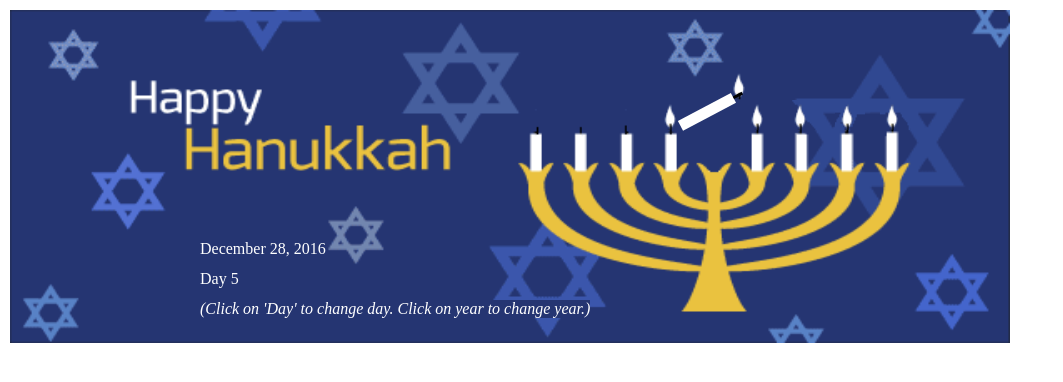
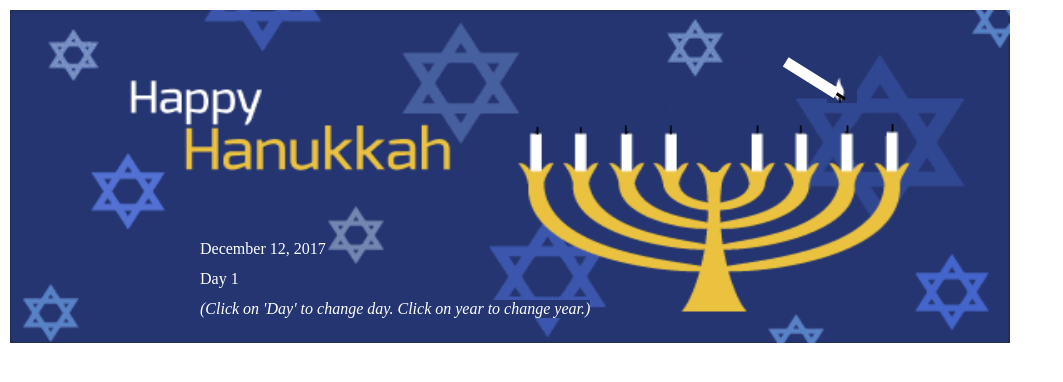
Before and after one commit to DarylMcCullough/hanukkah, a plain HTML site: page index.html in a window 1280 px wide. Both pictures are taken after a click on the element "2016". Shown: the whole page, without its empty margins (0-1063 px from the left). Drawn offline with Linux system fonts and the light colour scheme; a web font is replaced by a local one.

Commit message:
Add code to figure out which day of Hanukkah

```diff
--- a/scripts/hanukkah.js
+++ b/scripts/hanukkah.js
@@ -1,19 +1,82 @@
+Date.prototype.addDays = function(days)
+{
+    var dat = new Date(this.valueOf());
+    dat.setDate(dat.getDate() + days);
+    return dat;
+}
+
+
 var fromTop = 132;
 var fromLeft = 708;
 var fromTopInitial = 132;
 var fromLeftInitial = 708;
-var day = 5;
+var day = 1;
 
 var deg = 0;
 var id = -1;
 var timeoutId = -1;
 
-var year = 2016;
-var month = "December";
-var dayOfMonth = 28;
+var year = 2015;
+var month = "November";
+var dayOfMonth = 12;
+var daysInHanukkah = 8;
+
+function setup() {
+    var date = new Date();
+    year = date.getFullYear();
+    var yearIndex = getYearIndex();
+    var startHanukkah = hanukkahDates[yearIndex];
+    day = 1;
+    for (var i=1; i<=daysInHanukkah; i++) {
+        var date1 = startHanukkah.addDays(i-1);
+
+        if (date1.getMonth() != date.getMonth()) {
+            continue;
+        }
+        if (date1.getFullYear() != date.getFullYear()) {
+            continue;
+        }
+        if (date1.getDate() != date.getDate()) {
+            continue;
+        }
+        day = i;
+        break;
+    }
+    if (day == 1) {
+        date = startHanukkah;
+    }
+    var mnth = date.getMonth();
+    month = months[mnth];
+    dayOfMonth = date.getDate();
+    year = date.getFullYear();
+}
+
+year = new Date().getFullYear();
+var i = new Date().getMonth();
 
 var months = ["January", "February", "March", "April", "May", "June", "July", "August", "September", "October", "November", "December"];
 
+function makeDate(day, month, year) {
+    var monthIndex = -1;
+    for (var i=0; i<months.length; i++) {
+        if (month == months[i]) {
+            monthIndex = i;
+            break;
+        }
+    }
+    return new Date(year, monthIndex, day);
+}
+
+hanukkahDates = [
+    makeDate(27, "November", 2013),
+    makeDate(16, "December", 2014),
+    makeDate(6, "December", 2015),
+    makeDate(24, "December", 2016),
+    makeDate(12, "December", 2017),
+    makeDate(2, "December", 2018),
+    makeDate(22, "December", 2019),
+    makeDate(10, "December", 2020)
+]
 
 function setDate() {
     document.getElementById("year").textContent = year;
@@ -41,6 +104,45 @@ function advanceDay() {
     } else {
         day = day + 1;
     }
+
+    var dateIndex = getYearIndex();
+    var date = hanukkahDates[dateIndex];
+    date = date.addDays(day-1);
+
+    var monthIndex = date.getMonth();
+    month = months[monthIndex];
+    year = date.getFullYear();
+    dayOfMonth = date.getDate();
+
+    reset();
+}
+
+function getYearIndex() {
+    for (var i=0; i<hanukkahDates.length; i++) {
+        var date = hanukkahDates[i];
+        if (date.getFullYear() == year) {
+            return i;
+        }
+    }
+    return 0;
+}
+
+function advanceYear() {
+    var dateIndex = getYearIndex();
+
+    dateIndex++;
+
+    if (dateIndex >= hanukkahDates.length) {
+        dateIndex = 0;
+    }
+
+    var date = hanukkahDates[dateIndex];
+    year = date.getFullYear();
+    var monthIndex = date.getMonth();
+    month = months[monthIndex];
+    day = 1;
+    dayOfMonth = date.getDate();
+
     reset();
 }
 
@@ -217,11 +319,17 @@ var locations = [ 870 ];
 var tasks = [];
 
 
-window.onload = doLighting;
+window.onload = doHanukkah;
 //window.onload = foo;
+
+function doHanukkah() {
+    setup();
+    doLighting();
+}
 
 function initialize() {
     setDay();
+    setDate();
 
     if (id > 0) {
         clearInterval(id);
```
Also changed, not shown: index.html (+1 -1 lines).
